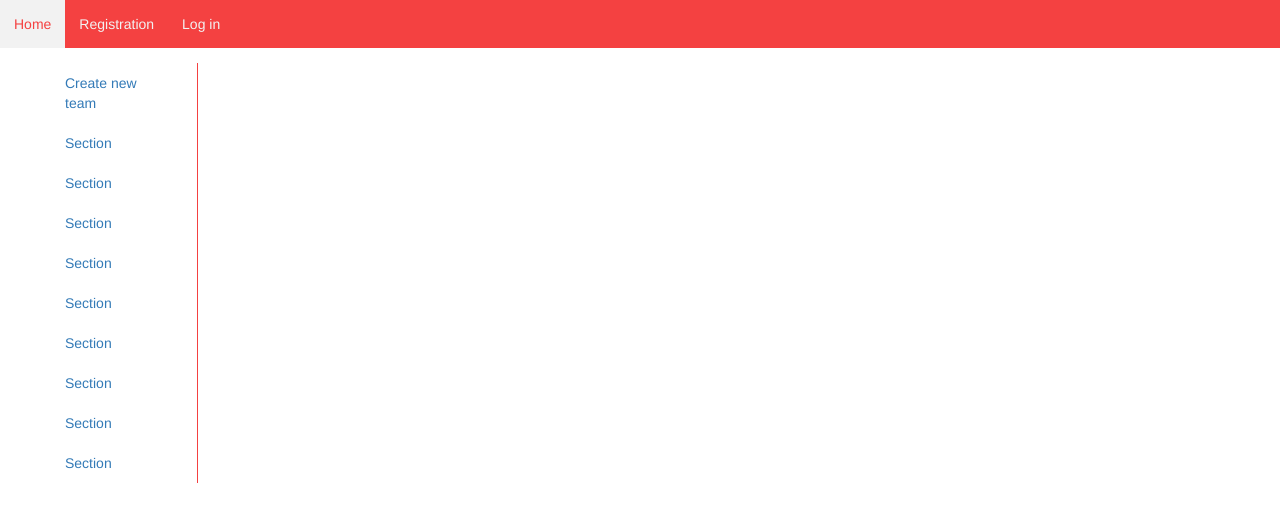
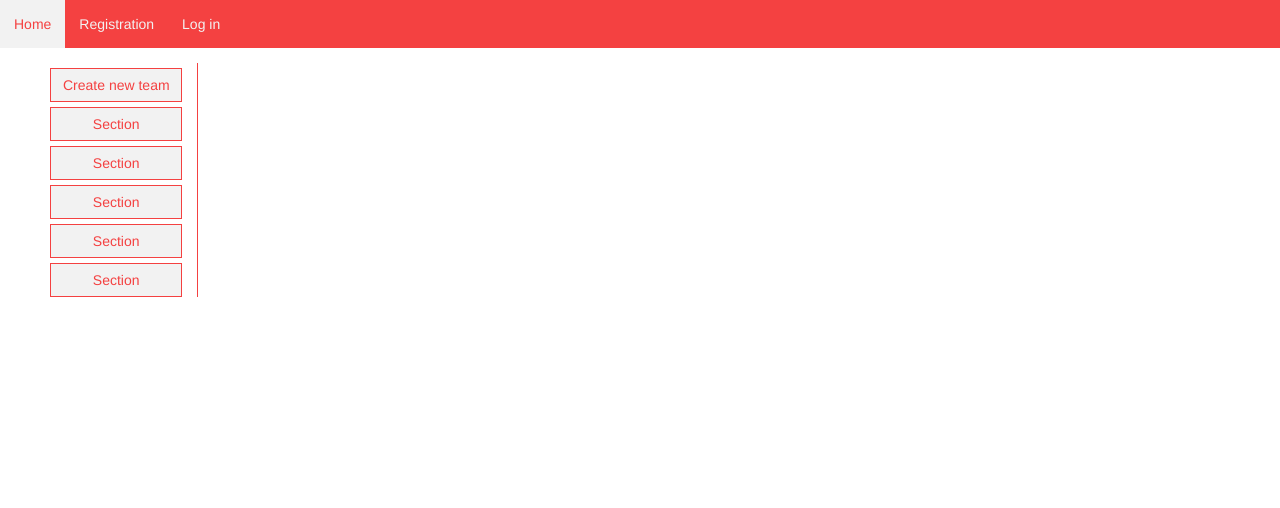
Before and after one commit to kamil-bednarczyk/squad-agenda_frontend, an Angular app: page /home in a window 1280 px wide. Shown: the top 508 px of the page. Built offline with nearby package versions, Linux system fonts and the light colour scheme.

Commit message:
left sidebar buttons styled

```diff
--- a/src/app/home/left-menu/left-menu.component.css
+++ b/src/app/home/left-menu/left-menu.component.css
@@ -5,3 +5,21 @@
 .menu{
   margin-left: 20px;
 }
+
+li{
+  margin-top: 5px;
+}
+
+li button{
+  border-radius: 0px;
+  color: #f44141;
+  border-color: #f44141;
+  background-color: #f2f2f2;
+}
+
+li button:hover{
+  border-radius: 0px;
+  color: #f2f2f2;
+  border-color: #f44141;
+  background-color: #f44141;
+}
--- a/src/app/home/left-menu/left-menu.component.html
+++ b/src/app/home/left-menu/left-menu.component.html
@@ -2,16 +2,26 @@
   <div class="form-group">
     <div class="col-md-12 right-divider">
       <ul class="nav">
-        <li><a [routerLink]="[{outlets: {'left-menu-content': ['new-team']}}]">Create new team</a></li>
-        <li><a href="#">Section</a></li>
-        <li><a href="#">Section</a></li>
-        <li><a href="#">Section</a></li>
-        <li><a href="#">Section</a></li>
-        <li><a href="#">Section</a></li>
-        <li><a href="#">Section</a></li>
-        <li><a href="#">Section</a></li>
-        <li><a href="#">Section</a></li>
-        <li><a href="#">Section</a></li>
+        <li>
+          <button class="btn btn-block" [routerLink]="[{outlets: {'left-menu-content': ['new-team']}}]">Create new
+            team
+          </button>
+        </li>
+        <li>
+          <button class="btn btn-block" href="#">Section</button>
+        </li>
+        <li>
+          <button class="btn btn-block" href="#">Section</button>
+        </li>
+        <li>
+          <button class="btn btn-block" href="#">Section</button>
+        </li>
+        <li>
+          <button class="btn btn-block" href="#">Section</button>
+        </li>
+        <li>
+          <button class="btn btn-block" href="#">Section</button>
+        </li>
       </ul>
     </div>
   </div>
```
